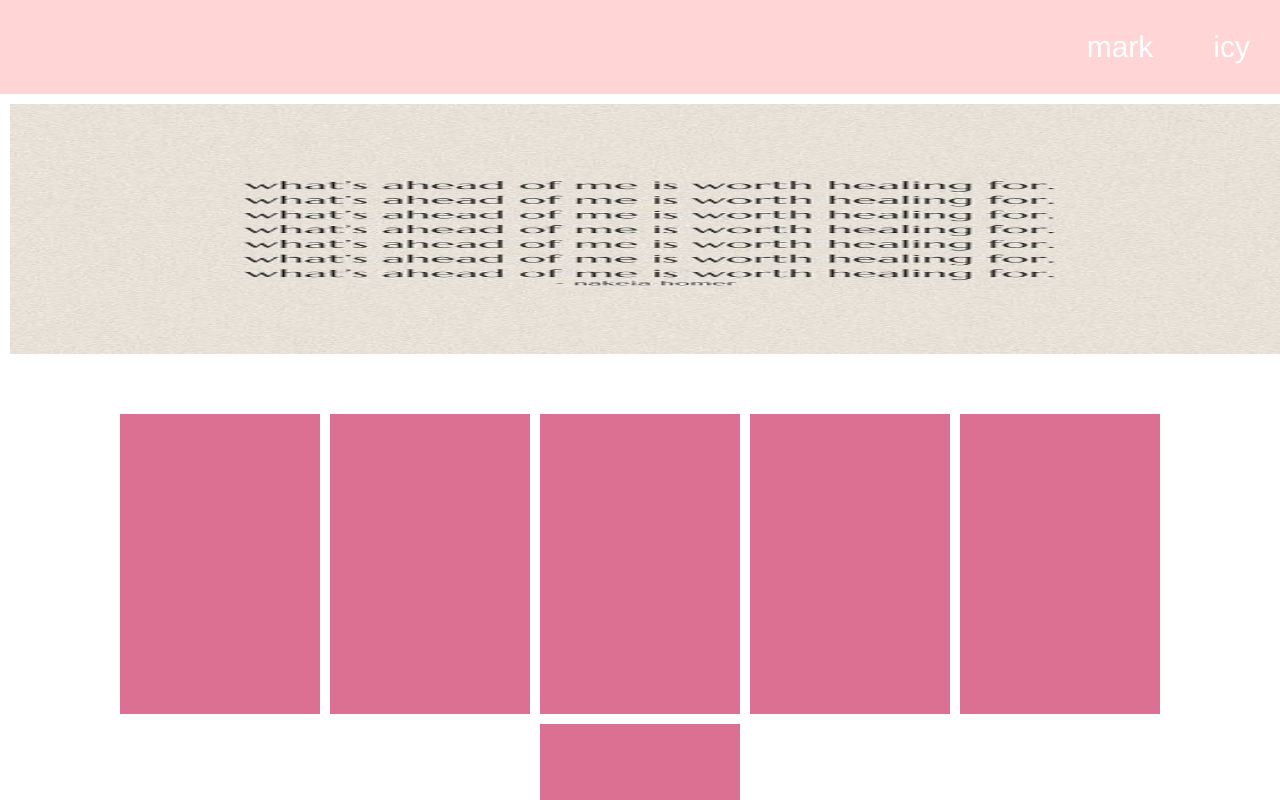
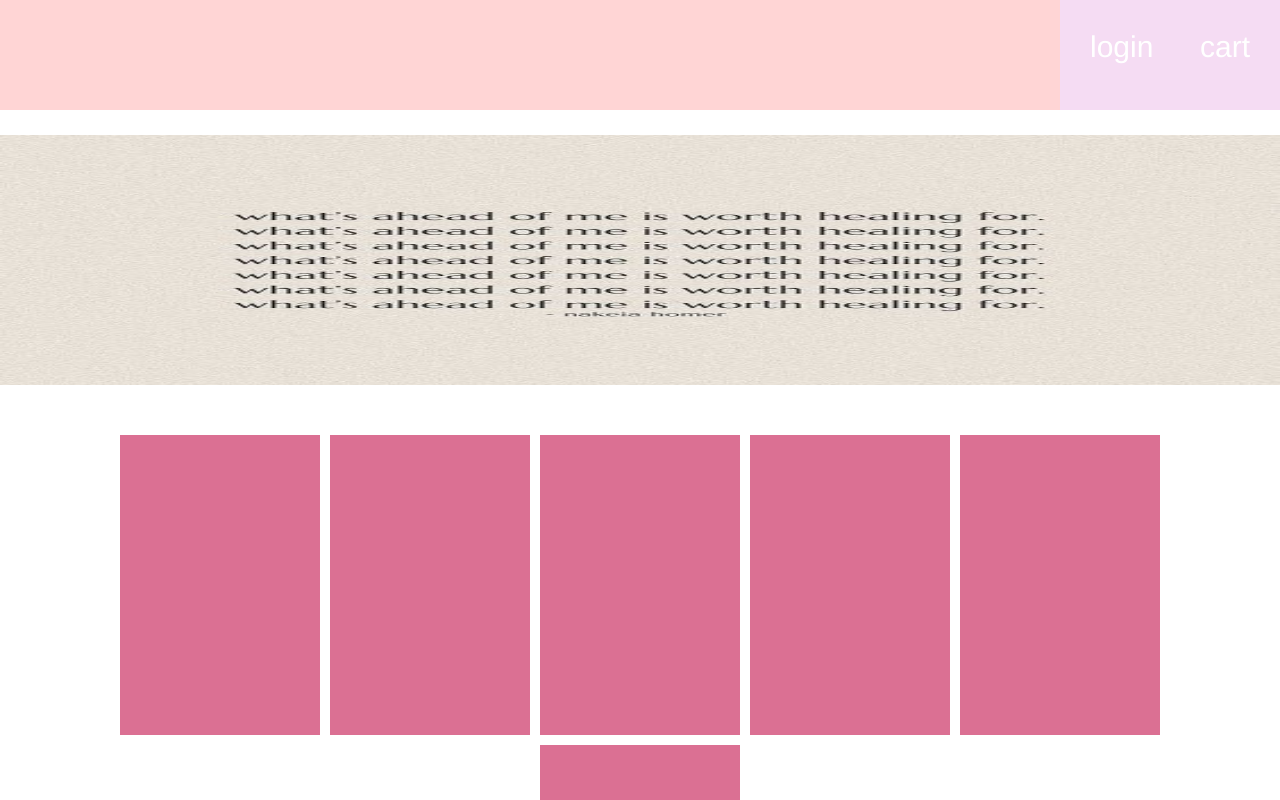
Before and after one commit to mark-icy/shop-frontend, a React (Create React App) app: page / in a window 1280 px wide. Shown: the top 800 px of the page. Built offline with nearby package versions, Linux system fonts and the light colour scheme.

Commit message:
added buttons

```diff
--- a/src/App.css
+++ b/src/App.css
@@ -17,9 +17,9 @@ body {
 	display: block;
 	margin-left: auto;
 	margin-right: auto;
-	padding: 10px;
 	width: 100%;
 	height: 250px;
+	padding-top: 25px;
 }
 
 .placeholders{
@@ -30,4 +30,5 @@ body {
 	justify-content: center;
 	gap: 10px;
 	flex-wrap: wrap;
+
 }
--- /dev/null
+++ b/src/Button.css
@@ -0,0 +1,5 @@
+.button{
+    width: 50px;
+    height: 50px;
+    background-color: rgb(245, 220, 243);
+}
--- /dev/null
+++ b/src/Button.js
@@ -0,0 +1,12 @@
+import './Button.css';
+
+const Button = (props) => {
+	return (
+		<div className='button'>
+        {props.name}
+        </div>
+
+	)
+}
+
+export default Button;
--- a/src/Header.js
+++ b/src/Header.js
@@ -1,10 +1,11 @@
+import Button from './Button';
 import './Header.css';
 
 const Header = (props) => {
 	return (
 		<div className='header'>
-            <div>mark</div>
-            <div>icy</div>
+            <Button name="login"/>
+            <Button name="cart"/>
         </div>
 
 	)
```
